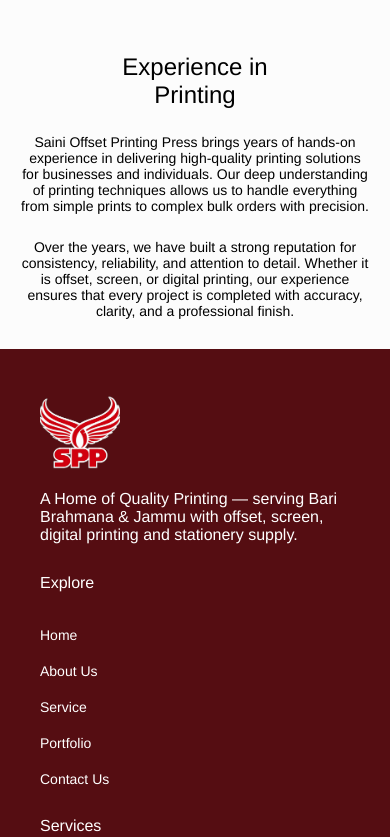
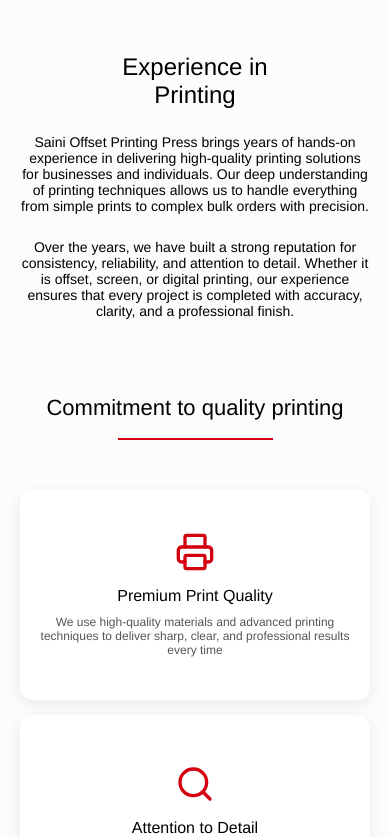
Before and after one commit to Lokeshsinh/offset-print-press, a React (Vite) app: page /about in a window 390 px wide. Shown: the part 2294-3131 px from the top of the page. Built offline with nearby package versions, Linux system fonts and the light colour scheme.

Commit message:
first commit

```diff
--- /dev/null
+++ b/src/componets/About/AboutCards.jsx
@@ -0,0 +1,66 @@
+import React from 'react'
+import styles from './AboutCards.module.css'
+import { Printer, Search, Clock, Smile } from "lucide-react";
+import { motion } from 'framer-motion';
+function AboutCards() {
+    const cards = [
+        {
+            id: 1,
+            icon: Printer,
+            title: "Premium Print Quality",
+            description: "We use high-quality materials and advanced printing techniques to deliver sharp, clear, and professional results every time"
+        },
+
+        {
+            id: 2,
+            icon: Search,
+            title: "Attention to Detail",
+            description: "Every print is carefully reviewed to ensure perfect alignment, accurate colors, and flawless finishing."
+        },
+        {
+            id: 3,
+            icon: Printer,
+            title: "Reliable & Timely Delivery",
+            description: "We use high-quality materials and advanced printing techniques to deliver sharp, clear, and professional results every time"
+        },
+
+        {
+            id: 4,
+            icon: Smile,
+            title: "Customer Satisfaction",
+            description: "We focus on understanding customer needs and delivering printing solutions that exceed expectations."
+        },
+    ]
+    return (
+        <>
+            <section className={styles.Aboutcards}>
+                <motion.div className={styles.AboutCardstext} initial={{ opacity: 0, y: 60 }}
+                    whileInView={{ opacity: 1, y: 0 }}
+                    transition={{ duration: 1.4, delay: 0.3, ease: "easeOut" }}>
+                    <h1>Commitment to quality printing </h1>
+                    <p></p>
+                </motion.div>
+
+
+
+                <div className={styles.AboutGridCards} >
+                    {cards.map((card) => {
+                        const Icon = card.icon;
+                        return (
+                            <motion.div key={card.id} className={styles.card} initial={{ opacity: 0, y: 100 }}
+                                whileInView={{ opacity: 1, y: 0 }}
+                                viewport={{ once: true }}
+                                transition={{ duration: 1.4, delay: 0.3, ease: "easeOut" }}>
+                                <Icon size={40} className={styles.icon} />
+                                <h3>{card.title}</h3>
+                                <p>{card.description}</p>
+                            </motion.div>
+                        )
+                    })}
+                </div>
+            </section>
+        </>
+    );
+}
+
+export default AboutCards;
--- /dev/null
+++ b/src/componets/About/AboutCards.module.css
@@ -0,0 +1,222 @@
+.Aboutcards{
+    width: 100%;
+    background-color: #f7f7f75a;
+    display: flex;
+    justify-content: center;
+    align-items: center;
+    flex-direction: column;
+    padding: 50px 60px;
+}
+
+.AboutCardstext{
+    display: flex;
+    justify-content: center;
+    align-items: center;
+    flex-direction: column;
+    text-align: center;
+    margin-top: 1rem;
+}
+.AboutCardstext h1{
+     font-size: 55px;
+    font-weight: 500;
+}
+.AboutCardstext p{
+    width: 155px;
+    height: 2px;
+    background-color: #D3000F;
+    margin-top: 17px;
+}
+
+
+/* cards */
+
+.AboutGridCards{
+    display: flex;
+    justify-content: center;
+    align-items: center;
+    gap: 10px;
+}
+
+
+.AboutGridCards{
+    display: grid;
+    grid-template-columns: repeat(4, 1fr);
+    gap: 20px;
+    margin-top: 50px;
+}
+
+/* card */
+.card{
+    padding: 1rem;
+    background: white;
+    width: 280px;
+    min-height: 210px; /* better than fixed height */
+    border-radius: 12px;
+    display: flex;
+    justify-content: center;
+    align-items: center;
+    flex-direction: column;
+    text-align: center;
+    transition: all 0.35s ease;
+    cursor: pointer;
+    box-shadow: 0 4px 15px rgba(0,0,0,0.08);
+    position: relative;
+    overflow: hidden;
+}
+
+/* icon */
+.icon{
+    color: #D3000F;
+    margin-bottom: 15px;
+    transition: 0.3s;
+}
+
+/* hover effect */
+.card:hover{
+    transform: translateY(-10px) scale(1.03);
+    box-shadow: 0 10px 25px rgba(0,0,0,0.15);
+}
+
+/* icon animation */
+.card:hover .icon{
+    transform: rotate(8deg) scale(1.2);
+}
+
+/* title */
+.card h3{
+    font-size: 20px;
+    margin-bottom: 10px;
+    font-weight: 500;
+}
+
+/* description */
+.card p{
+    font-size: 14px;
+    color: #555;
+}
+/* responsive */
+
+
+@media (max-width: 992px) {
+
+    .Aboutcards {
+        padding: 50px 40px;
+    }
+
+    .AboutCardstext h1 {
+        font-size: 42px;
+    }
+
+    .AboutGridCards {
+        grid-template-columns: repeat(2, 1fr);
+        gap: 20px;
+    }
+
+    .card {
+        width: 100%;
+    }
+}
+
+@media (max-width: 768px) {
+
+    .Aboutcards {
+        padding: 40px 30px;
+    }
+
+    .AboutCardstext h1 {
+        font-size: 32px;
+    }
+
+    .AboutGridCards {
+        grid-template-columns: repeat(2, 1fr);
+        gap: 15px;
+    }
+
+    .card h3 {
+        font-size: 18px;
+    }
+
+    .card p {
+        font-size: 13px;
+    }
+}
+
+
+@media (max-width: 576px) {
+
+    .Aboutcards {
+        padding: 30px 20px;
+    }
+
+    .AboutCardstext h1 {
+        font-size: 26px;
+    }
+
+    .AboutGridCards {
+        grid-template-columns: 1fr;
+    }
+
+    .card {
+        width: 100%;
+        padding: 15px;
+    }
+
+    .icon {
+        font-size: 30px;
+    }
+}
+
+
+@media (max-width: 460px) {
+
+    .AboutCardstext h1 {
+        font-size: 22px;
+    }
+
+    .card h3 {
+        font-size: 16px;
+    }
+
+    .card p {
+        font-size: 12px;
+    }
+}
+
+@media (max-width: 460px) {
+
+    .AboutCardstext h1 {
+        font-size: 22px;
+    }
+
+    .card h3 {
+        font-size: 16px;
+    }
+
+    .card p {
+        font-size: 12px;
+    }
+}
+
+
+@media (max-width: 320px) {
+
+    .Aboutcards {
+        padding: 20px 10px;
+    }
+
+    .AboutCardstext h1 {
+        font-size: 18px;
+    }
+
+    .card {
+        padding: 12px;
+    }
+
+    .card h3 {
+        font-size: 14px;
+    }
+
+    .card p {
+        font-size: 11px;
+    }
+}
--- a/src/pages/About.jsx
+++ b/src/pages/About.jsx
@@ -2,6 +2,7 @@ import React from 'react'
 import AboutBanner from '../componets/About/AboutBanner';
 import AboutWho from '../componets/About/AboutWho';
 import AboutExp from '../componets/About/AboutExp';
+import AboutCards from '../componets/About/AboutCards';
 
 function About() {
     return (
@@ -9,6 +10,7 @@ function About() {
         <AboutBanner />
         <AboutWho />
         <AboutExp />
+        <AboutCards />
         </>
     );
 }
```
